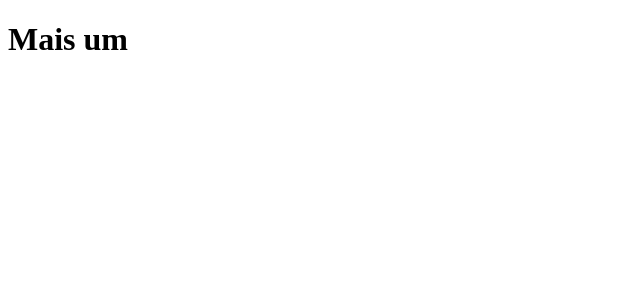
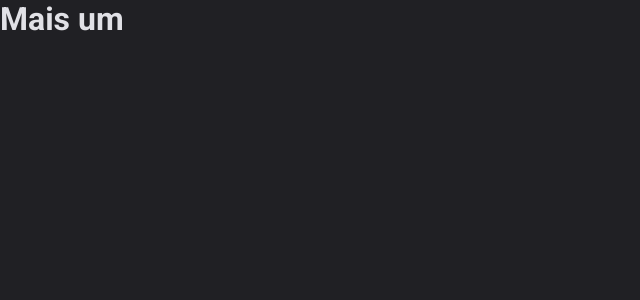
Before and after one commit to nikolasmarlon/03-dt-money, a React (Vite) app: page / in a window 1280 px wide. Shown: the top 300 px of the page, without its empty margins (0-640 px from the left). Built offline with nearby package versions, Linux system fonts and the light colour scheme.

Commit message:
Setup do Projeto

```diff
--- a/index.html
+++ b/index.html
@@ -2,9 +2,12 @@
 <html lang="pt-br">
   <head>
     <meta charset="UTF-8" />
+    <link rel="preconnect" href="https://fonts.googleapis.com" />
+    <link rel="preconnect" href="https://fonts.gstatic.com" crossorigin />
+    <link href="https://fonts.googleapis.com/css2?family=Roboto:wght@400;700&display=swap" rel="stylesheet" />
 
     <meta name="viewport" content="width=device-width, initial-scale=1.0" />
-    <title>Vite + React + TS</title>
+    <title>DT Money</title>
   </head>
   <body>
     <div id="root"></div>
--- a/package.json
+++ b/package.json
@@ -9,8 +9,10 @@
     "preview": "vite preview"
   },
   "dependencies": {
+    "@types/styled-components": "^5.1.26",
     "react": "^18.2.0",
-    "react-dom": "^18.2.0"
+    "react-dom": "^18.2.0",
+    "styled-components": "^5.3.5"
   },
   "devDependencies": {
     "@types/react": "^18.0.17",
--- a/src/App.tsx
+++ b/src/App.tsx
@@ -1,9 +1,16 @@
-
+import { ThemeProvider } from "styled-components";
+import { GlobalStyle } from "./styles/global";
+import { defaultTheme } from "./styles/themes/default"
 export function App() {
     return (
-    <div className="App">
 
-        <h1>Mais um</h1>
-    </div>
+
+    <ThemeProvider theme={defaultTheme}>
+      <GlobalStyle />
+      <h1>Mais um</h1>
+    </ThemeProvider>
+
+
+
   )
 }
--- /dev/null
+++ b/src/styles/global.ts
@@ -0,0 +1,25 @@
+import { createGlobalStyle } from "styled-components";
+
+
+export const GlobalStyle = createGlobalStyle`
+    *{
+        margin: 0;
+        padding: 0;
+        box-sizing: border-box;
+    }
+
+    :focus{
+            outline: 0;
+            box-shadow: 0 0 0 2px ${props => props.theme['green-500']};
+    }
+
+    body{
+        background-color: ${props => props.theme['gray-800']};
+        color: ${props => props.theme['gray-100']};
+        -webkit-font-smoothing: antialiased;
+    }
+
+    body, input, textarea, button{
+        font: 400 1rem Roboto, sans-serif;
+    }
+`
--- /dev/null
+++ b/src/styles/themes/default.ts
@@ -0,0 +1,20 @@
+export const defaultTheme = {
+    white: '#fff',
+
+    'gray-100': '#E1E1E6',
+    'gray-300': '#C4C4CC',
+    'gray-400': '#8D8D99',
+    'gray-500': '#7C7C8A',
+    'gray-600': '#323238',
+    'gray-700': '#29292E',
+    'gray-800': '#202024',
+    'gray-900': '#121214',
+
+    'green-300': '#00B37E',
+    'green-500': '#00875F',
+    'green-700': '#015F43',
+
+    'red-300': '#F75A68',
+    'red-500': '#AB222E',
+    'red-700': '#7A1921',
+  } as const
```
Also changed, not shown: src/@types/styled.d.ts (added, +8 -0 lines), 1 other file (tests, documents, lock files or other folders).
